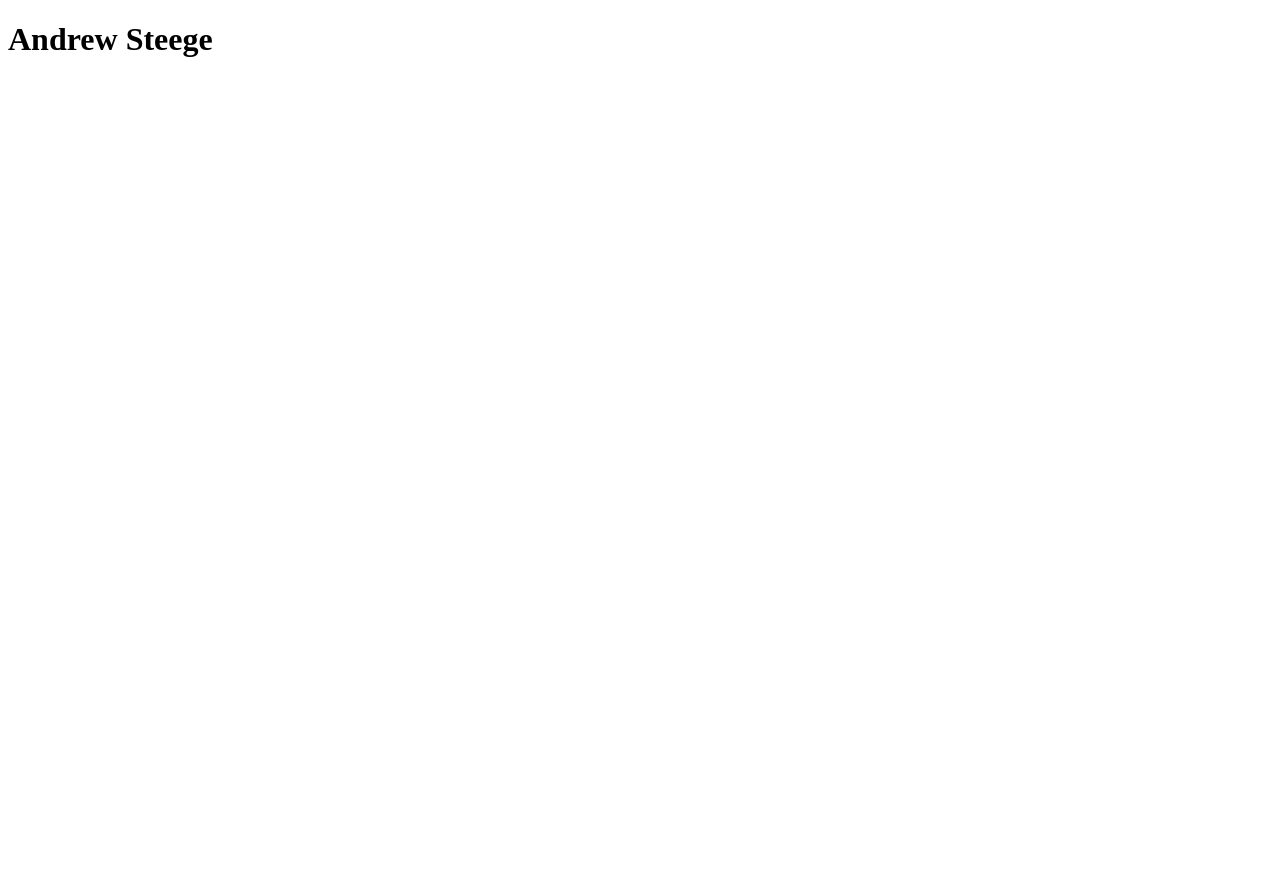
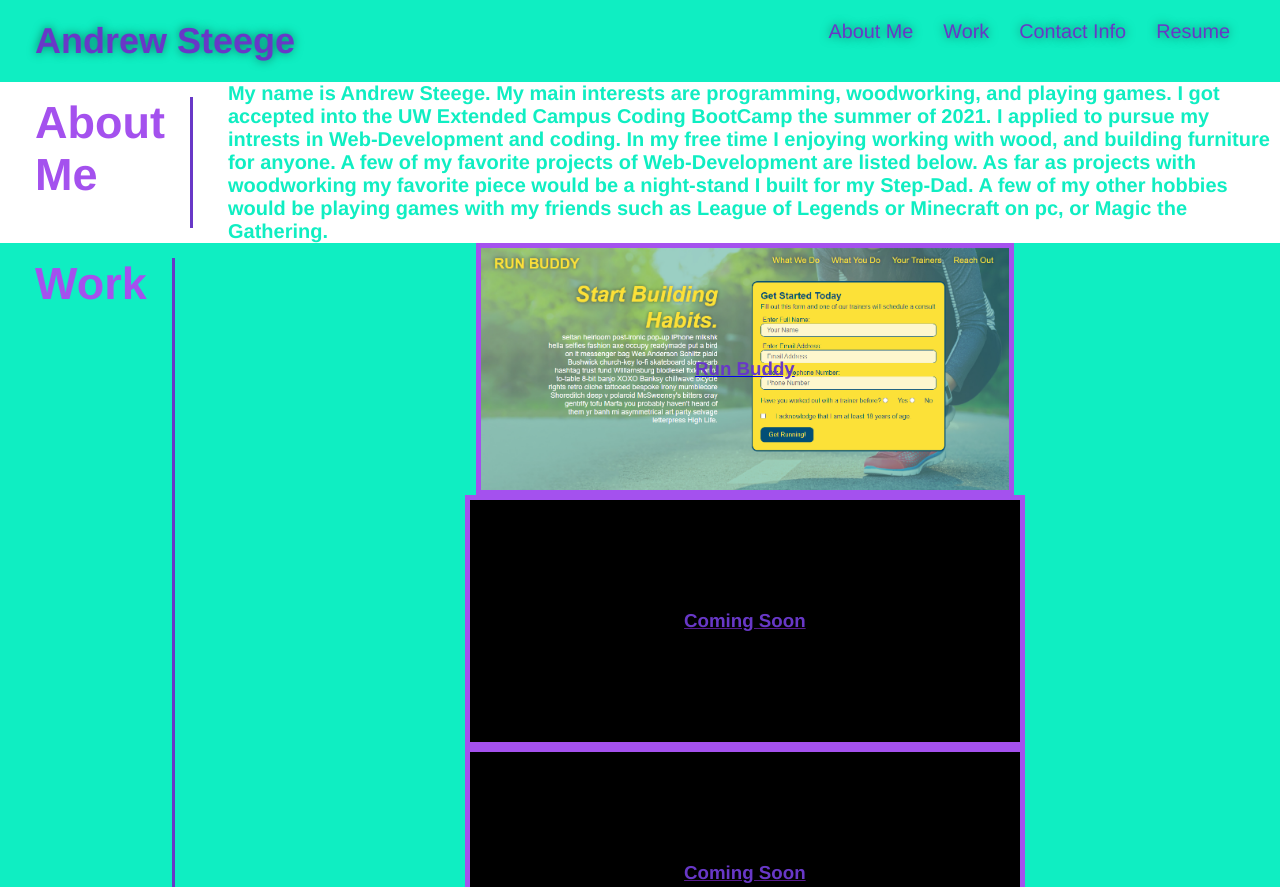
Before and after one commit to andrewsteege/andrewsteege.github.io, a plain HTML site: page index.html in a window 1280 px wide. Shown: the top 887 px of the page. Before the commit the page ends 800 px from the top, so only its background shows below. Drawn offline with Linux system fonts and the light colour scheme.

Commit message:
built the portfolio webpage

```diff
--- /dev/null
+++ b/assets/css/style.css
@@ -0,0 +1,156 @@
+*{
+    margin: 0;
+    padding: 0;
+    box-sizing: border-box;
+}
+
+:root {
+    --primary-color: #6838c7;
+    --secondary-color: #a451ee;
+    --tertiary-color: #0feec2;
+  }
+  /*Header Style Start*/
+header {
+    padding: 20px 35px;
+    background-color: var(--tertiary-color);
+    display: flex;
+    justify-content: space-between;
+    flex-wrap: wrap;
+    position: sticky;
+    top: 0;
+    /*background-image: url("../images/hero-bg.jpg");*/
+    background-size: cover;
+    background-position: center;
+    background-attachment: fixed;
+    background-position: 80%;
+    z-index: 9999;
+
+}
+
+header a {
+    text-decoration: none;
+    color: var(--primary-color);
+}
+
+header nav ul li a{
+    padding: 10px 15px;
+    font-weight: lighter;
+    font-size: 1.55vw;
+    text-shadow: 0 0 10px rgba(0, 0, 0, 0.5);
+}
+
+header nav ul {
+    display: flex;
+    flex-wrap: wrap;
+    justify-content: space-between;
+    align-items: center;
+    list-style: none;
+}
+
+header h1 {
+    font-weight: bold;
+    font-size: 36px;
+    color: var(--primary-color);
+    margin: 0;
+    text-shadow: 0 0 10px rgba(0, 0, 0, 0.5);
+}
+/*About me section*/
+.bio {
+    display: flex;
+    flex-wrap: nowrap;
+    background-image: url("");
+    font-weight: bold;
+    font-size: 20px;
+    color: var(--tertiary-color);
+}
+
+/*Work Section*/
+.projects {
+   display: flex;
+   background-color: var(--tertiary-color);
+}
+.project {
+    margin-top: auto;
+    width: 100%;
+    background-size: 101%;
+    padding: 110px 214px;
+    flex-direction: column;
+    border: 5px solid var(--secondary-color);
+    color: var(--primary-color);
+}
+.flex-container{
+    display: flex;
+    flex-wrap: wrap;
+    justify-content: center;
+}
+.pro1 {
+    background-image: url("../images/run-buddy.jpg");
+}
+.pro2 {
+    background-color: black;
+}
+.pro3 {
+    background-color: black;
+}
+.pro4 {
+    background-color: black;
+}
+.pro5 {
+    background-color: black;
+}
+/*Contact Info*/
+.contact-info {
+    display: flex;
+    flex-wrap: wrap;
+    justify-content: space-evenly;
+}
+.contact-info p {
+    font-size: 20px;
+    flex-direction: row;
+    padding: 25px;
+    color: var(--primary-color);
+}
+/*Resmue*/
+.res {
+    display: flex;
+    flex-wrap: wrap;
+    background-color: var(--tertiary-color);
+}
+.res iframe {
+    border: 5px solid var(--secondary-color);
+}
+
+
+body {
+    color: var(--tertiary-color);
+    font-family: helvetica, Arial, sans-serif;
+}
+
+.section-title {
+    padding-right: 25px;
+    text-align: left;
+    margin: 15px 35px;
+    width: 100%;
+    font-size: 45px;
+    color: var(--secondary-color);
+    border-right: 3px solid;
+  }
+
+  .primary-border {
+    border-color: var(--primary-color);
+  }
+
+
+
+/*flex style*/
+.flex-row {
+    display: flex;
+}
+
+/*psuedo-classes*/
+header nav ul li a:hover {
+    background: var(--primary-color);
+    color: var(--secondary-color);
+    border-radius: 15px;
+    text-shadow: none;
+  }
--- a/index.html
+++ b/index.html
@@ -2,11 +2,96 @@
 <html lang="en">
     <head>
         <meta charset="UTF-8" />
-        <title>Personal Website</title>
+        <title>Andrew's Portfolio</title>
+        <link rel="stylesheet" href="./assets/css/style.css" />
+        <meta name="viewport" content="width=device-width, initial-scale=1.0" />
         <body>
             <header>
                 <h1>Andrew Steege</h1>
+                <nav>
+                    <ul>
+                        <li>
+                            <a href="#about-me">About Me</a>
+                        </li>
+                        <li>
+                            <a href="#work">Work</a>
+                        </li>
+                        <li>
+                            <a href="#contact">Contact Info</a>
+                        </li>
+                        <li>
+                            <a href="#resume">Resume</a>
+                        </li>
+                    </ul>
+                </nav>
             </header>
+            <!--About me-->
+            <section id="about-me" class="bio">
+                <div class="flex-row">
+                    <h2 class="section-title primary-border">About Me</h2>
+                </div>
+                <div class="flex-row bio-p">
+                    <p>
+                        My name is Andrew Steege. My main interests are programming, woodworking, and playing games.
+                        I got accepted into the UW Extended Campus Coding BootCamp the summer of 2021. I applied to pursue my intrests in Web-Development and coding.
+                        In my free time I enjoying working with wood, and building furniture for anyone. A few of my favorite projects of Web-Development
+                        are listed below. As far as projects with woodworking my favorite piece would be a night-stand I built for my Step-Dad.
+                        A few of my other hobbies would be playing games with my friends such as League of Legends or Minecraft on pc, or Magic the Gathering.
+
+                    </p>
+                </div>
+            </section>
+            <!--My projects (work)-->
+            <section id="work" class="projects">
+                <div class="flex-row">
+                    <h2 class="section-title primary-border">Work</h2>
+                </div>
+                <div class="flex-container">
+                    <a href="https://andrewsteege.github.io/run-buddy/" target="_blank"> <div  class="project pro1">
+                        <h3>Run Buddy</h3>
+                    </div></a>
+                    <a href="" target="_blank"> <div  class="project pro2">
+                        <h3>Coming Soon</h3>
+                    </div></a>
+                    <a href="" target="_blank"> <div  class="project pro3">
+                        <h3>Coming Soon</h3>
+                    </div></a>
+                    <a href="" target="_blank"> <div  class="project pro4">
+                        <h3>Coming Soon</h3>
+                    </div></a>
+                    <a href="" target="_blank"> <div  class="project pro5">
+                        <h3>Coming Soon</h3>
+                    </div></a>
+
+            </section>
+            <!--Contact Info-->
+            <section id="contact" class="contact-info">
+                <div class="flex-row">
+                    <h2 class="section-title primary-border">Contact Information</h2>
+                        <p>Email: <br> andysteege.1@gmail.com</p>
+                        <p>Cell: <br> (608)451-2540</p>
+                        <p>Mailing Address: <br> 724 Libery St. La Crosse, Wi 54603</p>
+                        <p>Github Account: <br> <a href="https://github.com/andrewsteege" target="_blank">andrewsteege</a></p>
+                        <p>Linkedin Account: <br> <a href="https://www.linkedin.com/in/andrew-steege-2a91a7210/" target="_blank">Andrew Steege Linkedin</a></p>
+                </div>
+            </section>
+            <!--Resume-->
+            <section id="resume" class="res">
+                <div class="flex-row">
+                    <h2 class="section-title primary-border"><a href="https://docs.google.com/document/d/12RQ4qKEgNI-BwyBU1LSIueETrBN3oav-KubGg9vmGoc/edit?usp=sharing"
+                        target="_blank">
+                        Resume</a></h2>
+                    <div class="doc">
+                    <iframe
+                        src="https://docs.google.com/document/d/e/2PACX-1vT_1jWDGI175WWAXZxp285U8hgv-EGl12t5itqc8CJyDlVTYTsgp8aZK6KURtv6gC8JvRUCEBbNRrN4/pub?embedded=true"
+                        title="Andrew's Resume"
+                        width="1000"
+                        height="550">
+
+                    </iframe>
+                    </div>
+                </div>
+            </section>
         </body>
       </head>
 </html>
```
Also changed, not shown: assets/images/run-buddy.jpg (added).
